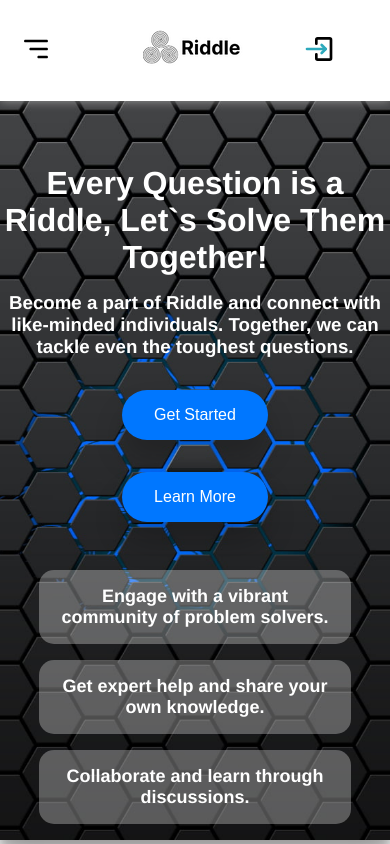
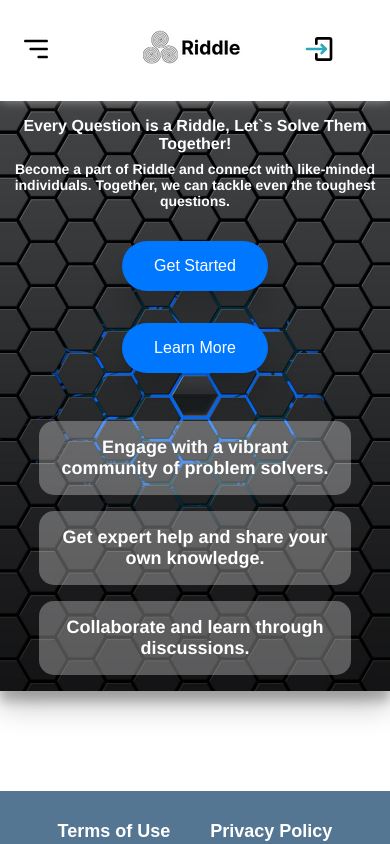
Before and after one commit to paulius-sak/forum-client, a Next.js app: page / in a window 390 px wide. Shown: the top 844 px of the page. Built offline with nearby package versions, Linux system fonts and the light colour scheme; no server answers.

Commit message:
some styling added

```diff
--- a/components/QuestionCard/QuestionCard.module.css
+++ b/components/QuestionCard/QuestionCard.module.css
@@ -22,6 +22,7 @@
     border-right: 1px solid grey;
     min-width: 120px;
     margin: 5px 0;
+    color: var(--primary-color);
 }
 
 .user {
@@ -32,6 +33,7 @@
 
 .avatar {
     width: 1.5rem;
+    border-radius: 50%;
 }
 
 .cardWrapper:hover {
--- a/pages/questions/index.jsx
+++ b/pages/questions/index.jsx
@@ -104,6 +104,7 @@ const Index = () => {
 
   return (
     <PageTemplate>
+      <h2 className={styles.title}>All Questions</h2>
       <QuestionsFilter filter={filter} onFilterChange={filterQuestions} />
       <section className={styles.askLink}>
         <Link user={user} href="/askQuestion">
--- a/pages/questions/questions.module.css
+++ b/pages/questions/questions.module.css
@@ -5,6 +5,12 @@
     border-radius: 4px;
     color: #fff;
 
+}
+
+.title {
+    text-align: center;
+    padding-top: 1rem;
+    color: var(--primary-color);
 }
 
 .askLink {
--- a/styles/Home.module.css
+++ b/styles/Home.module.css
@@ -126,4 +126,14 @@
     border-radius: 0;
     margin: 0;
   }
+  .greetings {
+    margin-top: 1rem;
+    gap: 0.5rem;
+  }
+  .greetings h1 {
+    font-size: 16px;
+  }
+  .greetings h3 {
+    font-size: 14px;
+  }
 }
```
Also changed, not shown: components/QuestionCard/QuestionCard.jsx (+2 -6 lines), pages/question/[id].jsx (+8 -2 lines).
